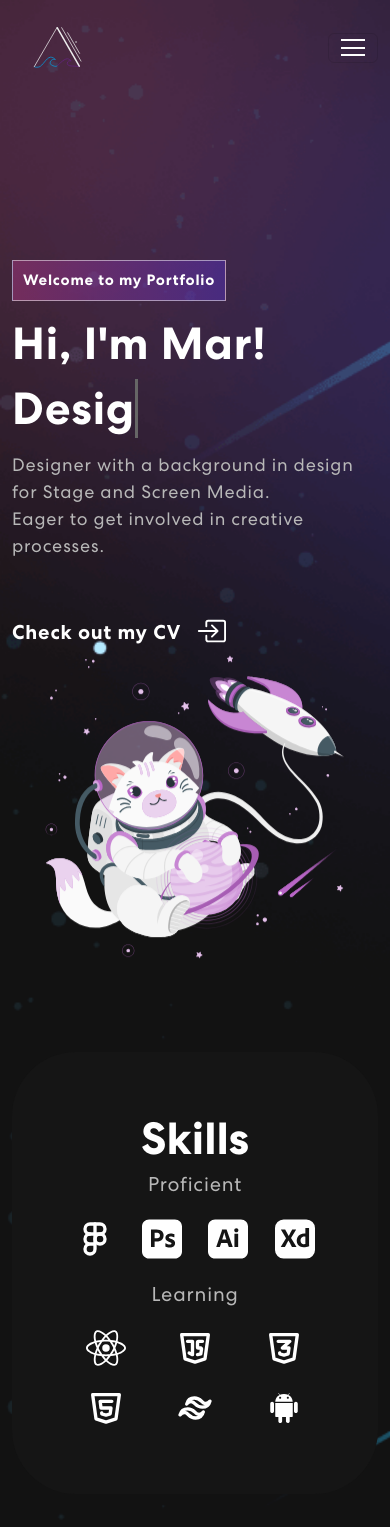
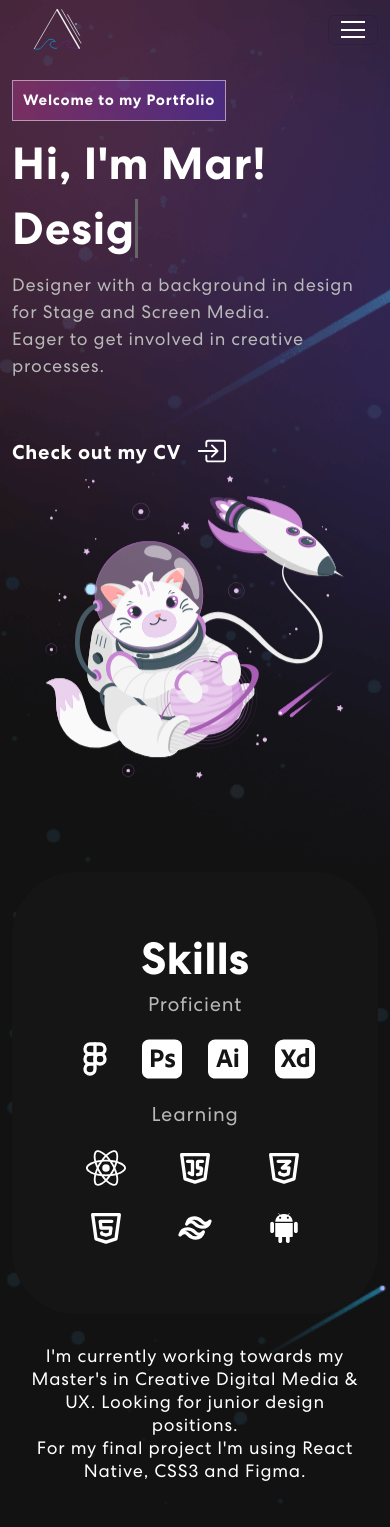
Before and after one commit to Nyxiia/portfolio, a React (Create React App) app: page / in a window 390 px wide. Shown: the top 1527 px of the page. Built offline with nearby package versions, Linux system fonts and the light colour scheme.

Commit message:
Fixed little bugs

```diff
--- a/public/index.html
+++ b/public/index.html
@@ -5,7 +5,7 @@
     <link rel="icon" href="%PUBLIC_URL%/favicon.ico" />
     <meta name="viewport" content="width=device-width, initial-scale=1" />
     <meta name="theme-color" content="#000000" />
-    <meta name="description" content="Web site created using create-react-app" />
+    <meta name="description" content="Mar Blay Designer" />
     <link rel="apple-touch-icon" href="%PUBLIC_URL%/logo192.png" />
     <!--
       manifest.json provides metadata used when your web app is installed on a
--- a/src/App.css
+++ b/src/App.css
@@ -94,7 +94,7 @@ p.danger {
 }
 /************ Navbar Css ************/
 nav.navbar {
-  padding: 18px 0;
+  padding: 0px 0;
   position: fixed;
   width: 100%;
   top: 0;
@@ -295,7 +295,7 @@ nav.navbar .navbar-toggler[aria-expanded="true"] .navbar-toggler-icon {
 
 .with-bg {
   background-image: url("./assets/img/banner-bg.png");
-  background-size: auto 100%;
+  background-size: cover;
   max-width: 100%;
   background-repeat: no-repeat;
 }
@@ -306,6 +306,12 @@ nav.navbar .navbar-toggler[aria-expanded="true"] .navbar-toggler-icon {
   background-position: top center;
   background-size: cover;
   background-repeat: no-repeat;
+}
+
+@media (max-width: 600px) {
+  .banner {
+    padding: 80px 0 100px 0;
+  }
 }
 .banner .tagline {
   font-weight: 700;
--- a/src/components/Banner.js
+++ b/src/components/Banner.js
@@ -67,7 +67,7 @@ export const Banner = () => {
                 Eager to get involved in creative processes.
               </p>
               <button>
-                <a href="https://drive.google.com/file/d/18M5VpeF0xjXkVt4aegIx-rtJWzekVmo9/view?usp=sharing" style={{ color: "white", textDecoration: "none" }}>
+                <a href="https://drive.google.com/file/d/18M5VpeF0xjXkVt4aegIx-rtJWzekVmo9/view?usp=sharing" target="_blank" style={{ color: "white", textDecoration: "none" }}>
                   Check out my CV <BoxArrowInRight size={30} style={{ marginTop: "-5" }} />
                 </a>
               </button>
--- a/src/components/NavBar.js
+++ b/src/components/NavBar.js
@@ -8,14 +8,16 @@ export const NavBar = () => {
   const [activeLink, setActiveLink] = useState("home");
   const [scrolled, setScrolled] = useState(false);
   const [expanded, setExpanded] = useState(false);
+  const isMobile = window.matchMedia("only screen and (max-width: 600px)").matches;
 
   useEffect(() => {
     const onScroll = () => {
-      if (window.scrollY > 50) {
+      if (window.scrollY > 5) {
         setScrolled(true);
       } else {
         setScrolled(false);
       }
+      setTimeout(() => setExpanded(false), 500);
     };
 
     window.addEventListener("scroll", onScroll);
@@ -29,7 +31,15 @@ export const NavBar = () => {
   };
 
   return (
-    <Navbar expanded={expanded} onToggle={(isExpanded) => setExpanded(isExpanded)} expand="md" className={scrolled ? "scrolled" : ""}>
+    <Navbar
+      expanded={expanded}
+      onToggle={(isExpanded) => {
+        setExpanded(isExpanded);
+        setScrolled(false);
+      }}
+      expand="md"
+      className={scrolled || expanded ? "scrolled" : ""}
+    >
       <Container>
         <Navbar.Brand href="/">
           <img src={logo} alt="Logo" className="logo" />
--- a/src/components/Skills.js
+++ b/src/components/Skills.js
@@ -62,7 +62,7 @@ export const Skills = () => {
             <Container className="skillsText">
               <Row>
                 <p>
-                  Currently working towards my Master's in Creative Digital Media & UX.
+                  I'm currently working towards my Master's in Creative Digital Media & UX. Looking for junior design positions.
                   <br />
                   For my final project I'm using React Native, CSS3 and Figma.
                 </p>
```
